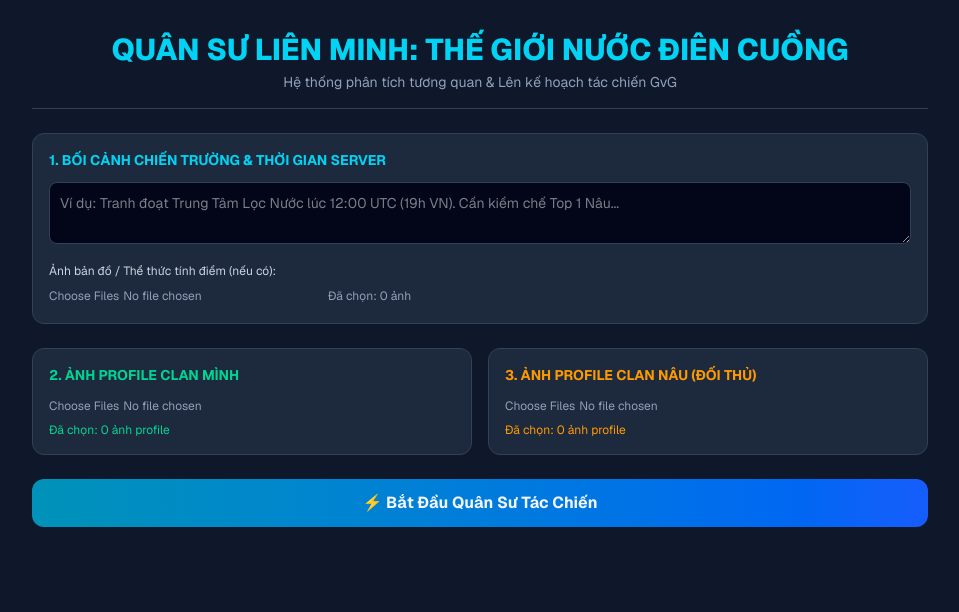
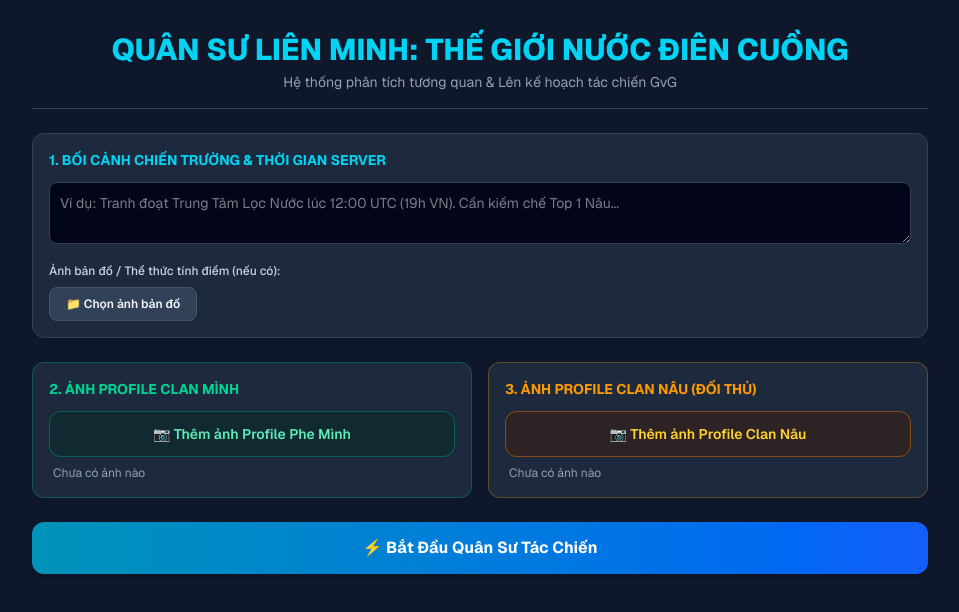
Before and after one commit to viztet/quan-su-the-gioi-nuoc, a Next.js app: page / in a window 1280 px wide. Shown: the top 612 px of the page, without its empty margins (160-1119 px from the left). Built offline with nearby package versions, Linux system fonts and the light colour scheme.

Commit message:
UI: Add upload buttons and clean latex formatting

```diff
--- a/app/api/analyze/route.js
+++ b/app/api/analyze/route.js
@@ -24,6 +24,7 @@ QUY TẮC:
 - Quy đổi Giờ Server (UTC) sang Giờ VN (UTC+7).
 - Phân công rõ: Rally Lead, Garrison Lead, Fast Capper, Chi viện.
 - Ghép cặp Điền Kỵ Tái Mã.
+- ĐỊNH DẠNG: TUYỆT ĐỐI KHÔNG dùng mã LaTeX (như $\\rightarrow$ hay $\\Rightarrow$). Bắt buộc dùng ký tự Unicode như "➔" hoặc "->".
 Yêu cầu: Xuất ngay dạng gạch đầu dòng mệnh lệnh, không giải thích dài dòng, không chào hỏi.`;
 
     const contents = [];
--- a/app/page.js
+++ b/app/page.js
@@ -86,7 +86,6 @@ export default function Home() {
         body: payloadString,
       });
 
-      // Nếu server trả về lỗi HTTP (400, 500, 503...)
       if (!res.ok) {
         const errorText = await res.text();
         let errorMsg = errorText;
@@ -99,7 +98,6 @@ export default function Home() {
         throw new Error(errorMsg || "Lỗi máy chủ!");
       }
 
-      // Xử lý Stream từ server trả về
       const reader = res.body.getReader();
       const decoder = new TextDecoder("utf-8");
       let accumulatedText = "";
@@ -108,7 +106,6 @@ export default function Home() {
         const { done, value } = await reader.read();
         if (done) break;
 
-        // Giải mã chunk hiện tại và nối dồn hiển thị ngay lập tức
         accumulatedText += decoder.decode(value, { stream: true });
         setResult(accumulatedText);
       }
@@ -117,6 +114,16 @@ export default function Home() {
     } finally {
       setLoading(false);
     }
+  };
+
+  // Làm sạch các ký hiệu LaTeX trước khi render
+  const cleanMarkdown = (text) => {
+    if (!text) return "";
+    return text
+      .replaceAll("$\\rightarrow$", "➔")
+      .replaceAll("$\\Rightarrow$", "➜")
+      .replaceAll("\\rightarrow", "➔")
+      .replaceAll("\\Rightarrow", "➜");
   };
 
   return (
@@ -131,7 +138,7 @@ export default function Home() {
           </p>
         </header>
 
-        {/* Bối cảnh chiến sự */}
+        {/* 1. Bối cảnh chiến sự */}
         <div className="bg-slate-800 p-4 rounded-xl border border-slate-700 space-y-3">
           <h2 className="text-sm font-bold text-cyan-400">
             1. BỐI CẢNH CHIẾN TRƯỜNG & THỜI GIAN SERVER
@@ -143,10 +150,14 @@ export default function Home() {
             rows={2}
             className="w-full bg-slate-950 border border-slate-700 rounded-lg p-2.5 text-sm focus:outline-none focus:border-cyan-500"
           />
+
           <div>
-            <label className="text-xs text-slate-300 block mb-1">
+            <label className="text-xs text-slate-300 block mb-2 font-medium">
               Ảnh bản đồ / Thể thức tính điểm (nếu có):
             </label>
+            <div className="flex flex-wrap items-center gap-3">
+              <label className="inline-flex items-center gap-2 bg-slate-700 hover:bg-slate-600 text-slate-100 px-4 py-2 rounded-lg cursor-pointer text-xs font-semibold border border-slate-600 transition shadow-xs">
+                <span>📁 Chọn ảnh bản đồ</span>
                 <input
                   type="file"
                   multiple
@@ -154,46 +165,113 @@ export default function Home() {
                   onChange={(e) =>
                     handleFileChange(e.target.files, setContextImages)
                   }
-              className="text-xs text-slate-400"
+                  className="hidden"
                 />
-            <span className="text-xs text-slate-400 ml-2">
-              Đã chọn: {contextImages.length} ảnh
+              </label>
+              {contextImages.length > 0 && (
+                <div className="flex items-center gap-2 text-xs bg-slate-950 px-3 py-1.5 rounded-lg border border-slate-700">
+                  <span className="text-cyan-400 font-bold">
+                    ✓ Đã nạp {contextImages.length} ảnh
                   </span>
+                  <button
+                    type="button"
+                    onClick={() => setContextImages([])}
+                    className="text-rose-400 hover:text-rose-300 ml-1 cursor-pointer font-bold"
+                  >
+                    ✕ Xóa
+                  </button>
+                </div>
+              )}
+            </div>
           </div>
         </div>
 
-        {/* Nạp ảnh profile 2 bên */}
+        {/* 2 & 3. Nạp ảnh profile 2 bên với Button to rõ */}
         <div className="grid grid-cols-1 md:grid-cols-2 gap-4">
-          <div className="bg-slate-800 p-4 rounded-xl border border-slate-700 space-y-2">
+          {/* Clan Mình */}
+          <div className="bg-slate-800 p-4 rounded-xl border border-emerald-500/30 space-y-3">
             <h2 className="font-bold text-emerald-400 text-sm">
               2. ẢNH PROFILE CLAN MÌNH
             </h2>
+            <div className="flex flex-col gap-2">
+              <label className="flex items-center justify-center gap-2 w-full py-3 px-4 bg-emerald-950/40 hover:bg-emerald-900/50 border border-emerald-600/50 hover:border-emerald-500 text-emerald-300 rounded-xl cursor-pointer font-semibold text-xs md:text-sm transition shadow-xs">
+                <span>📷 Thêm ảnh Profile Phe Mình</span>
                 <input
                   type="file"
                   multiple
                   accept="image/*"
-              onChange={(e) => handleFileChange(e.target.files, setImagesMinh)}
-              className="w-full text-xs text-slate-400"
+                  onChange={(e) =>
+                    handleFileChange(e.target.files, setImagesMinh)
+                  }
+                  className="hidden"
                 />
-            <p className="text-xs text-emerald-400">
-              Đã chọn: {imagesMinh.length} ảnh profile
-            </p>
+              </label>
+              <div className="flex items-center justify-between text-xs px-1">
+                <span
+                  className={
+                    imagesMinh.length > 0
+                      ? "text-emerald-400 font-bold"
+                      : "text-slate-400"
+                  }
+                >
+                  {imagesMinh.length > 0
+                    ? `✓ Đã chọn ${imagesMinh.length} ảnh`
+                    : "Chưa có ảnh nào"}
+                </span>
+                {imagesMinh.length > 0 && (
+                  <button
+                    type="button"
+                    onClick={() => setImagesMinh([])}
+                    className="text-rose-400 hover:text-rose-300 cursor-pointer"
+                  >
+                    Xóa tất cả
+                  </button>
+                )}
+              </div>
+            </div>
           </div>
 
-          <div className="bg-slate-800 p-4 rounded-xl border border-slate-700 space-y-2">
+          {/* Clan Nâu */}
+          <div className="bg-slate-800 p-4 rounded-xl border border-amber-500/30 space-y-3">
             <h2 className="font-bold text-amber-500 text-sm">
               3. ẢNH PROFILE CLAN NÂU (ĐỐI THỦ)
             </h2>
+            <div className="flex flex-col gap-2">
+              <label className="flex items-center justify-center gap-2 w-full py-3 px-4 bg-amber-950/40 hover:bg-amber-900/50 border border-amber-600/50 hover:border-amber-500 text-amber-300 rounded-xl cursor-pointer font-semibold text-xs md:text-sm transition shadow-xs">
+                <span>📷 Thêm ảnh Profile Clan Nâu</span>
                 <input
                   type="file"
                   multiple
                   accept="image/*"
-              onChange={(e) => handleFileChange(e.target.files, setImagesNau)}
-              className="w-full text-xs text-slate-400"
+                  onChange={(e) =>
+                    handleFileChange(e.target.files, setImagesNau)
+                  }
+                  className="hidden"
                 />
-            <p className="text-xs text-amber-500">
-              Đã chọn: {imagesNau.length} ảnh profile
-            </p>
+              </label>
+              <div className="flex items-center justify-between text-xs px-1">
+                <span
+                  className={
+                    imagesNau.length > 0
+                      ? "text-amber-400 font-bold"
+                      : "text-slate-400"
+                  }
+                >
+                  {imagesNau.length > 0
+                    ? `✓ Đã chọn ${imagesNau.length} ảnh`
+                    : "Chưa có ảnh nào"}
+                </span>
+                {imagesNau.length > 0 && (
+                  <button
+                    type="button"
+                    onClick={() => setImagesNau([])}
+                    className="text-rose-400 hover:text-rose-300 cursor-pointer"
+                  >
+                    Xóa tất cả
+                  </button>
+                )}
+              </div>
+            </div>
           </div>
         </div>
 
@@ -201,14 +279,14 @@ export default function Home() {
         <button
           onClick={handleAnalyze}
           disabled={loading}
-          className="w-full bg-linear-to-r from-cyan-600 to-blue-600 hover:from-cyan-500 hover:to-blue-500 py-3 rounded-xl font-bold transition flex justify-center items-center gap-2 cursor-pointer disabled:opacity-50"
+          className="w-full bg-linear-to-r from-cyan-600 to-blue-600 hover:from-cyan-500 hover:to-blue-500 py-3.5 rounded-xl font-bold transition flex justify-center items-center gap-2 cursor-pointer disabled:opacity-50 text-white shadow-md"
         >
           {loading
             ? "Đang phân tích số liệu & lập kịch bản..."
             : "⚡ Bắt Đầu Quân Sư Tác Chiến"}
         </button>
 
-        {/* Kết quả hiển thị tối ưu giao diện */}
+        {/* Kết quả hiển thị */}
         {(result || loading) && (
           <div className="bg-slate-800 p-5 md:p-6 rounded-xl border border-cyan-500/50 space-y-4 shadow-lg">
             <div className="flex justify-between items-center pb-3 border-b border-slate-700">
@@ -217,7 +295,9 @@ export default function Home() {
               </h3>
               {result && (
                 <button
-                  onClick={() => navigator.clipboard.writeText(result)}
+                  onClick={() =>
+                    navigator.clipboard.writeText(cleanMarkdown(result))
+                  }
                   className="text-xs bg-cyan-700/60 hover:bg-cyan-600 text-white font-medium px-3 py-1.5 rounded-lg border border-cyan-500/40 transition cursor-pointer"
                 >
                   Sao chép lệnh
@@ -225,9 +305,8 @@ export default function Home() {
               )}
             </div>
 
-            {/* Vùng render Markdown chuẩn font sans, phân cấp đề mục trực quan */}
             <div className="text-slate-200 text-sm md:text-base leading-relaxed space-y-3 font-sans [&>h1]:text-xl [&>h1]:font-extrabold [&>h1]:text-cyan-400 [&>h2]:text-lg [&>h2]:font-bold [&>h2]:text-cyan-300 [&>h3]:text-base [&>h3]:font-bold [&>h3]:text-emerald-400 [&>p]:leading-relaxed [&>ul]:list-disc [&>ul]:pl-5 [&>ul]:space-y-1 [&>ol]:list-decimal [&>ol]:pl-5 [&>hr]:border-slate-700 [&>hr]:my-3 [&_strong]:text-amber-300 [&_strong]:font-semibold [&_code]:bg-slate-950 [&_code]:px-1.5 [&_code]:py-0.5 [&_code]:rounded [&_code]:text-cyan-300 [&_code]:text-xs">
-              <ReactMarkdown>{result}</ReactMarkdown>
+              <ReactMarkdown>{cleanMarkdown(result)}</ReactMarkdown>
               {loading && (
                 <span className="inline-block w-2.5 h-4 ml-1 bg-cyan-400 animate-pulse align-middle rounded-xs" />
               )}
```
Lines whose indentation alone changed are shown as unchanged.
